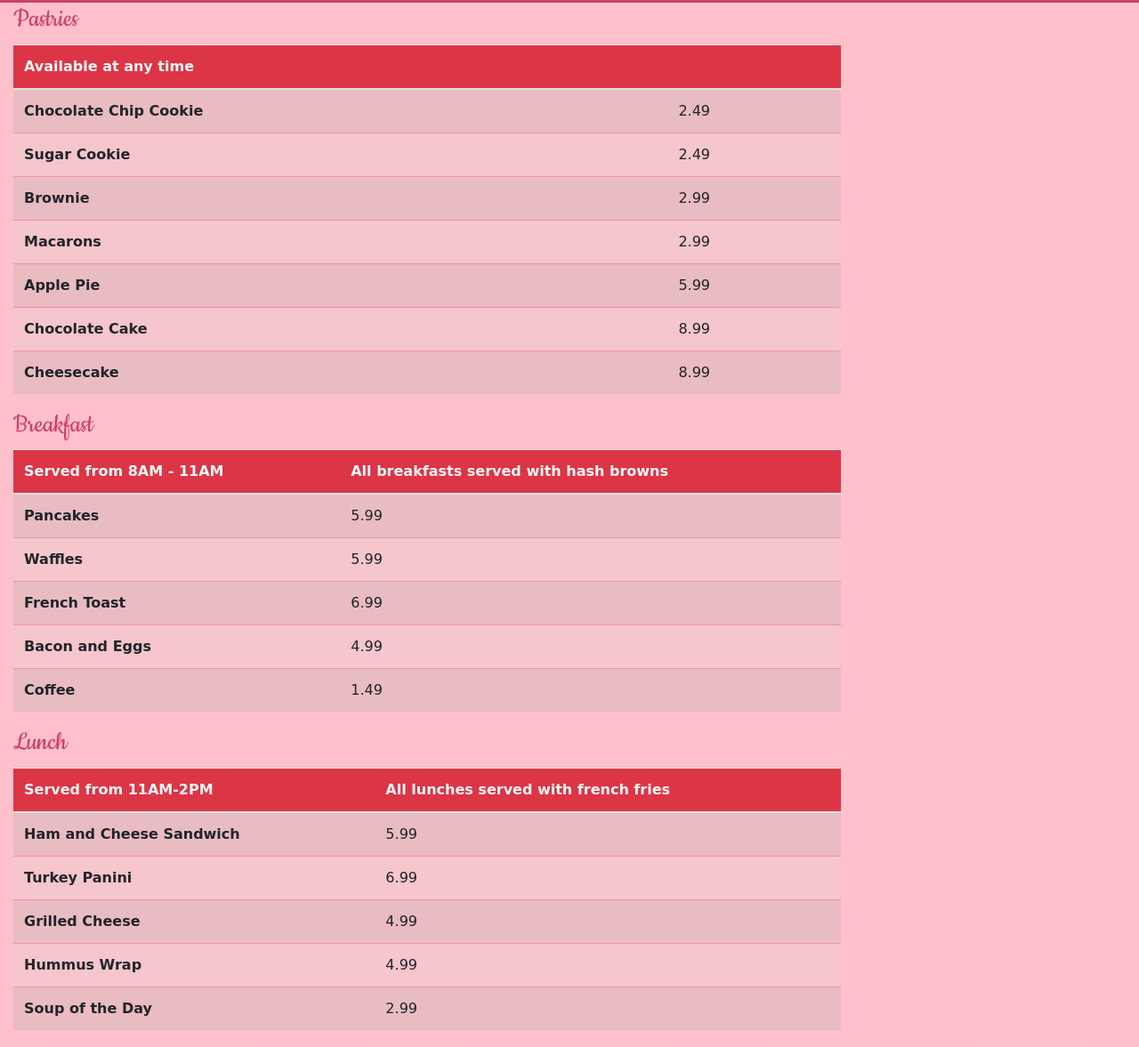
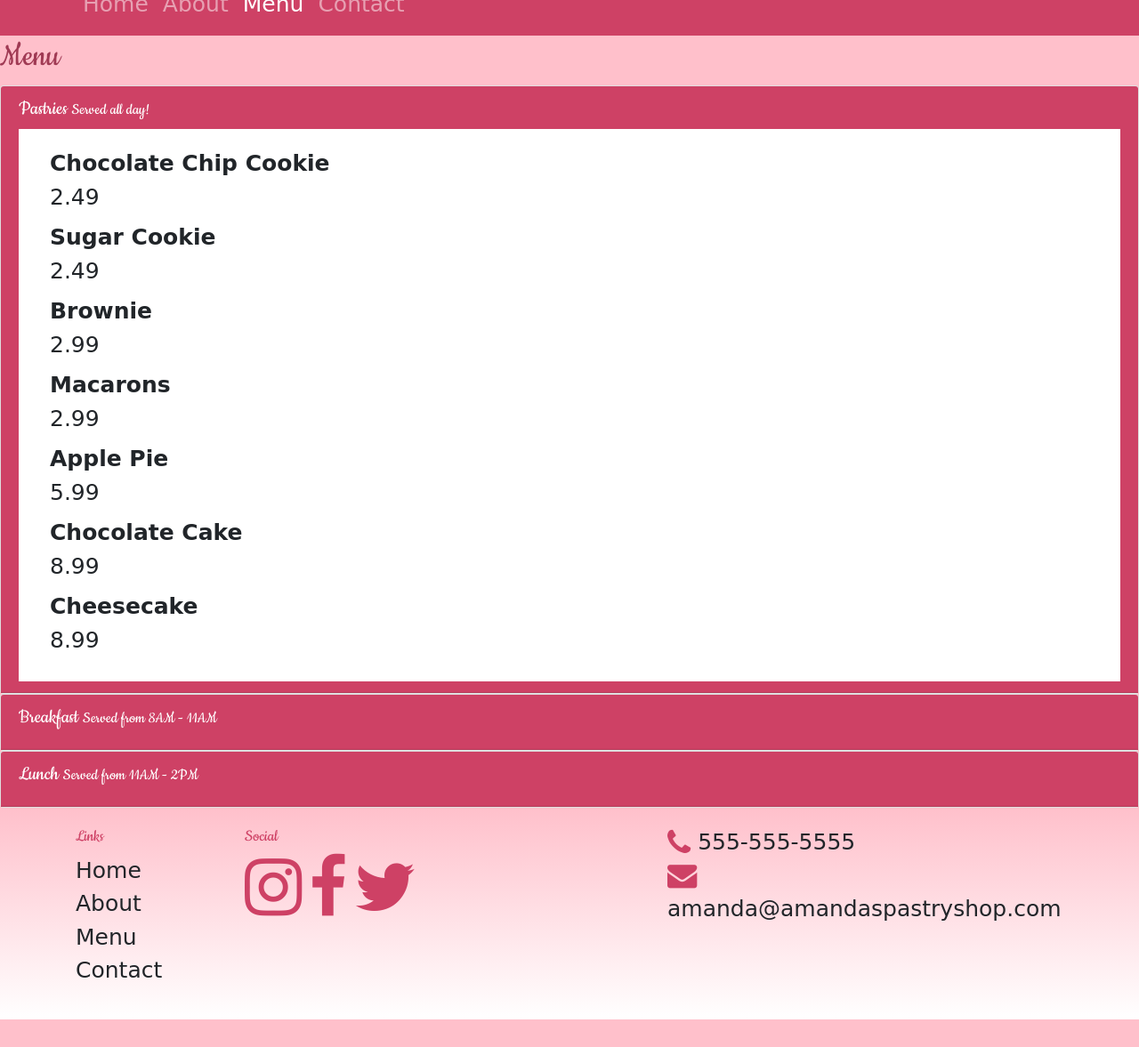
Before and after one commit to aca62997/AmandasPastryShop, a website: page menu.html in a window 1280 px wide. Shown: the part 195-1372 px from the top of the page at 89% size. After the commit the page ends 1341 px from the top, so only its background shows below. Drawn offline with nearby package versions, Linux system fonts and the light colour scheme; a web font is replaced by a local one.

Commit message:
Menu Edit

```diff
--- a/css/styles.css
+++ b/css/styles.css
@@ -1,14 +1,19 @@
 body {
     font-family: "Lateef", cursive, sans-serif;
     background-color: pink;
+    font-size: 25px;
 }
 
-h1, h2, h3, h5 {
+h1, h2, h3, h4, h5 {
     font-family: "Cookie", cursive;
 }
 
-h2, h5 {
+h2, h3, h5 {
     color: #ce4165;
+}
+
+h4 {
+    color: white;
 }
 
 h1 {
@@ -43,6 +48,15 @@ footer {
     background-color: #ce4165;
 }
 
+.card-body {
+    background-color: white;
+}
+
 .navbar-brand {
     color: white;
 }
+
+a, a:hover {
+  color: inherit;
+  text-decoration: none;
+}
--- a/menu.html
+++ b/menu.html
@@ -53,125 +53,90 @@
         <!--Pastry Carousel Here-->
     </div>
 
-    <div class="row row-content mx-auto">
-        <div class="col-sm-9">
-            <h2>Pastries</h2>
-            <div class="table-responsive">
-                <table class="table table-striped">
-                    <thead>
-                        <tr class="bg-danger text-light">
-                            <th>Available at any time</th>
-                            <th></th>
-                        </tr>
-                    </thead>
-                    <tbody class="table-danger">
-                        <tr>
-                            <th>Chocolate Chip Cookie</th>
-                            <td>2.49</td>
-                        </tr>
-                        <tr>
-                            <th>Sugar Cookie</th>
-                            <td>2.49</td>
-                        </tr>
-                        <tr>
-                            <th>Brownie</th>
-                            <td>2.99</td>
-                        </tr>
-                        <tr>
-                            <th>Macarons</th>
-                            <td>2.99</td>
-                        </tr>
-                        <tr>
-                            <th>Apple Pie</th>
-                            <td>5.99</td>
-                        </tr>
-                        <tr>
-                            <th>Chocolate Cake</th>
-                            <td>8.99</td>
-                        </tr>
-                        <tr>
-                            <th>Cheesecake</th>
-                            <td>8.99</td>
-                        </tr>
-                    </tbody>
-                </table>
+
+    <div class="row row-content">
+        <div class="col">
+            <h1>Menu</h1>
+            <div id="accordion">
+                <div class="card">
+                    <div role="tab" class="card-header">
+                        <h4>
+                            <a data-toggle="collapse" data-target="#pastries">
+                                Pastries <small>Served all day!</small>
+                            </a>
+                        </h4>
+                        <div class="collapse show" id="pastries" data-parent="#accordion">
+                            <div class="card-body">
+                                <dt class="col-6">Chocolate Chip Cookie</dt>
+                                <dd class="col-6">2.49</dd>
+                                <dt class="col-6">Sugar Cookie</dt>
+                                <dd class="col-6">2.49</dd>
+                                <dt class="col-6">Brownie</dt>
+                                <dd class="col-6">2.99</dd>
+                                <dt class="col-6">Macarons</dt>
+                                <dd class="col-6">2.99</dd>
+                                <dt class="col-6">Apple Pie</dt>
+                                <dd class="col-6">5.99</dd>
+                                <dt class="col-6">Chocolate Cake</dt>
+                                <dd class="col-6">8.99</dd>
+                                <dt class="col-6">Cheesecake</dt>
+                                <dd class="col-6">8.99</dd>
                             </div>
                         </div>
                     </div>
-
-    <div class="row row-content mx-auto">
-        <div class="col-sm-9">
-            <h2>Breakfast</h2>
-            <div class="table-responsive">
-                <table class="table table-striped">
-                    <thead>
-                        <tr class="bg-danger text-light">
-                            <th>Served from 8AM - 11AM</th>
-                            <th>All breakfasts served with hash browns</th>
-                        </tr>
-                    </thead>
-                    <tbody class="table-danger">
-                        <tr>
-                            <th>Pancakes</th>
-                            <td>5.99</td>
-                        </tr>
-                        <tr>
-                            <th>Waffles</th>
-                            <td>5.99</td>
-                        </tr>
-                        <tr>
-                            <th>French Toast</th>
-                            <td>6.99</td>
-                        </tr>
-                        <tr>
-                            <th>Bacon and Eggs</th>
-                            <td>4.99</td>
-                        </tr>
-                        <tr>
-                            <th>Coffee</th>
-                            <td>1.49</td>
-                        </tr>
-                    </tbody>
-                </table>
+                </div>
+                <div class="card">
+                    <div role="tab" class="card-header">
+                        <h4>
+                            <a class="collapsed" data-toggle="collapse" data-target="#breakfast">
+                                Breakfast <small>Served from 8AM - 11AM</small>
+                            </a>
+                        </h4>
+                        <div class="collapse" id="breakfast" data-parent="#accordion">
+                            <div class="card-body">
+                                <dt class="col-6">Pancakes</dt>
+                                <dd class="col-6">5.99</dd>
+                                <dt class="col-6">Waffles</dt>
+                                <dd class="col-6">5.99</dd>
+                                <dt class="col-6">French Toast</dt>
+                                <dd class="col-6">6.99</dd>
+                                <dt class="col-6">Bacon and Eggs</dt>
+                                <dd class="col-6">4.99</dd>
+                                <dt class="col-6">Coffee</dt>
+                                <dd class="col-6">1.49</dd>
+                                <dt class="col-6">Tea</dt>
+                                <dd class="col-6">1.49</dd>
                             </div>
                         </div>
                     </div>
-
-    <div class="row row-content mx-auto">
-            <div class="col-sm-9">
-            	<h2>Lunch</h2>
-            	<div class="table-responsive">
-               	    <table class="table table-striped">
-	                    <thead>
-	                        <tr class="bg-danger text-light">
-	                            <th>Served from 11AM-2PM</th>
-                                <th>All lunches served with french fries</th>
-	                        </tr>
-                    	</thead>
-	                    <tbody class="table-danger">
-                            <tr>
-                                <th>Ham and Cheese Sandwich</th>
-                                <td>5.99</td>
-                            </tr>
-                            <tr>
-                                <th>Turkey Panini</th>
-                                <td>6.99</td>
-
-                            </tr>
-                            <tr>
-                                <th>Grilled Cheese</th>
-                                <td>4.99</td>
-                            </tr>
-                            <tr>
-                                <th>Hummus Wrap</th>
-                                <td>4.99</td>
-                            </tr>
-                            <tr>
-                                <th>Soup of the Day</th>
-                                <td>2.99</td>
-                            </tr>
-                        </tbody>
-                    </table>
+                </div>
+                <div class="card">
+                    <div role="tab" class="card-header">
+                        <h4>
+                            <a class="collapsed" data-toggle="collapse" data-target="#lunch">
+                                Lunch <small>Served from 11AM - 2PM</small>
+                            </a>
+                        </h4>
+                        <div class="collapse" id="lunch" data-parent="#accordion">
+                            <div class="card-body">
+                                <dt class="col-6">Ham and Cheese Sandwich</dt>
+                                <dd class="col-6">5.99</dd>
+                                <dt class="col-6">Turkey Club</dt>
+                                <dd class="col-6">6.99</dd>
+                                <dt class="col-6">Grilled Cheese</dt>
+                                <dd class="col-6">4.99</dd>
+                                <dt class="col-6">Hummus Wrap</dt>
+                                <dd class="col-6">4.99</dd>
+                                <dt class="col-6">Soup of the Day</dt>
+                                <dd class="col-6">2.99</dd>
+                                <dt class="col-6">Coffee</dt>
+                                <dd class="col-6">1.49</dd>
+                                <dt class="col-6">Assorted Soft Drinks</dt>
+                                <dd class="col-6">1.49</dd>
+                            </div>
+                        </div>
+                    </div>
+                </div>
             </div>
         </div>
     </div>
@@ -203,8 +168,8 @@
                     <a href="http://twitter.com/"><i class="fa fa-twitter fa-3x"></i></a>
                 </div>
                 <div class="col-sm-4">
-                    <i class="fa fa-phone fa-lg"></i>Tel: 555-555-5555<br />
-                    <i class="fa fa-envelope fa-lg"></i>Email: amanda@amandaspastryshop.com
+                    <i class="fa fa-phone fa-lg"></i> 555-555-5555<br />
+                    <i class="fa fa-envelope fa-lg"></i> amanda@amandaspastryshop.com
                 </div>
             </div>
         </div>
```
Also changed, not shown: contact.html (+42 -21 lines), js/scripts.js (line endings or trailing spaces). Lines whose indentation alone changed are shown as unchanged.
